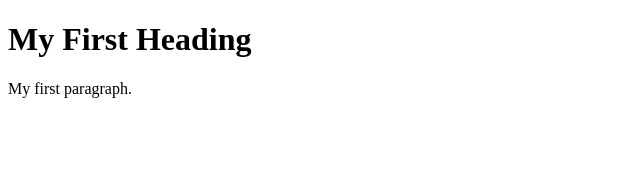
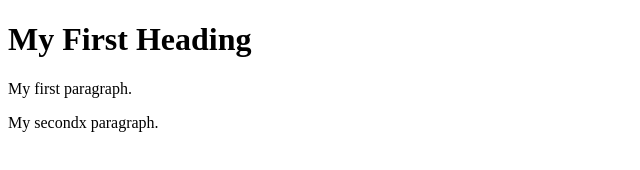
Before and after one commit to simaszebr/git-demo, a plain HTML site: page index.html in a window 1280 px wide. Shown: the whole page, without its empty margins (0-640 px from the left). Drawn offline with Linux system fonts and the light colour scheme.

Commit message:
A few more changes for website

```diff
--- a/index.html
+++ b/index.html
@@ -7,6 +7,8 @@
 
 <h1>My First Heading</h1>
 <p>My first paragraph.</p>
+<p>My secondx paragraph.</p>
+
 
 </body>
 </html>
```
Also changed, not shown: 1 other file.
